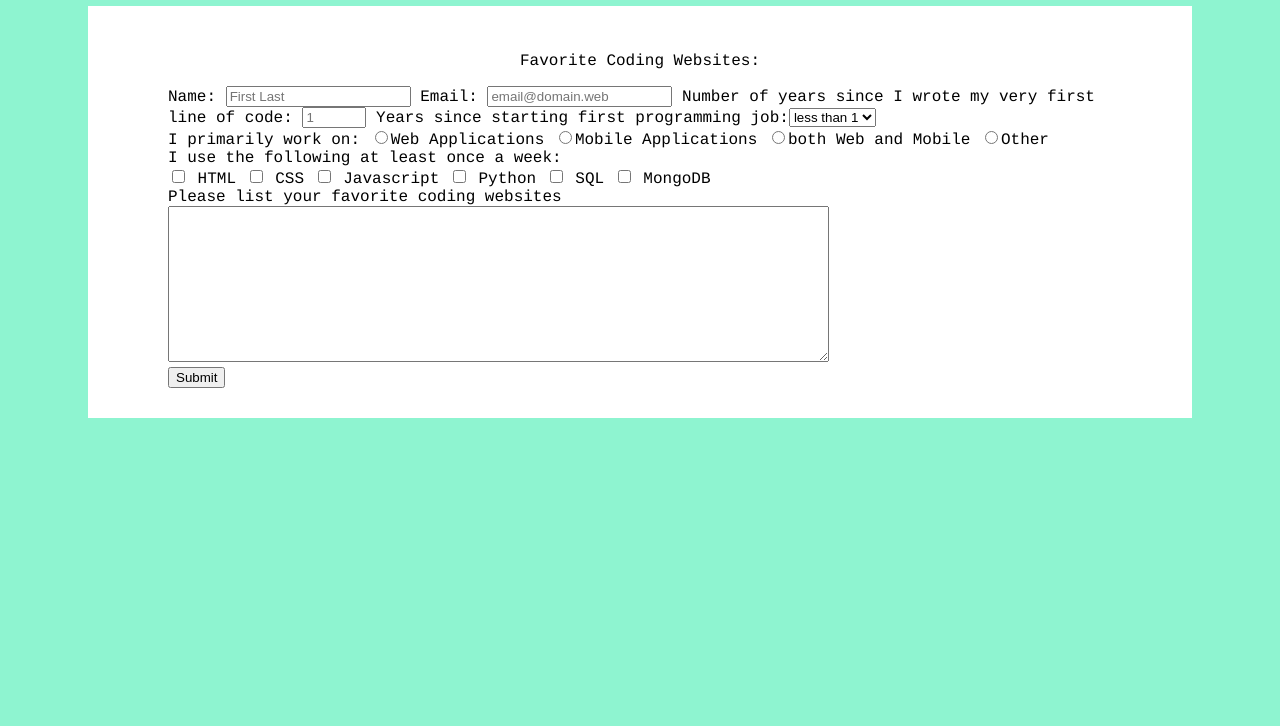
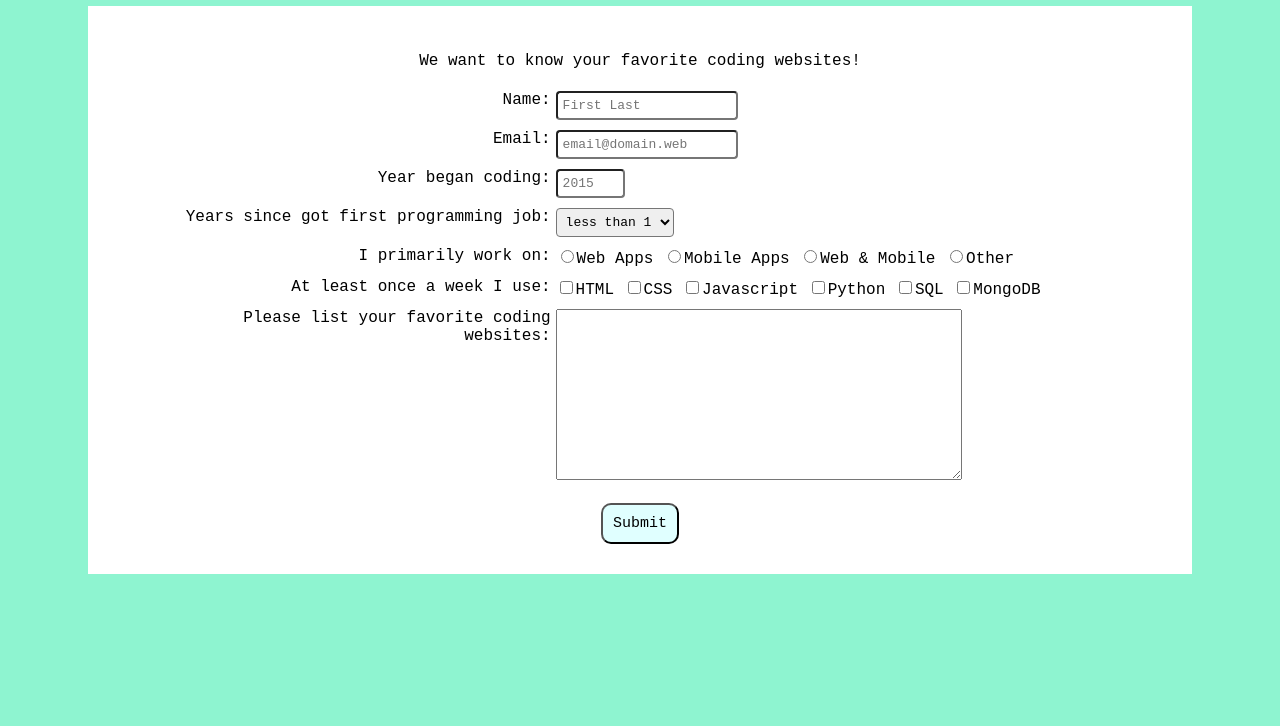
Before and after one commit to cpbcpb/fcc_survey_form, a plain HTML site: page index.html in a window 1280 px wide. Shown: the part 74-800 px from the top of the page. Drawn offline with Linux system fonts and the light colour scheme.

Commit message:
Added styling, changed content

```diff
--- a/index.html
+++ b/index.html
@@ -12,40 +12,71 @@
 <body>
   <h1 id="title">Survey Form</h1>
   <form action="" id="survey-form">
-    <p id="description">Favorite Coding Websites:</p>
-    <label id="name-label" for="name">Name:</label>
-      <input required type="text" id="name" placeholder="First Last">
-    <label id="email-label" for="email">Email: </label><input required type="email" id="email" placeholder="email@domain.web">
-    <label id="number-label" for="number">Number of years since I wrote my very first line of code: <input type="number"
-        id="number" min="1" max="130" placeholder="1"></label>
-    <label for="dropdown">Years since starting first programming job:<select name="experience" id="dropdown">
+    <p id="description">We want to know your favorite coding websites!</p>
+    <div class="aRow">
+      <div class="leftSide">
+        <label id="name-label" for="name">Name:</label></div>
+      <div class="rightSide">
+        <input required type="text" id="name" placeholder="First Last"></div>
+    </div>
+    <div class="aRow">
+      <div class="leftSide">
+        <label id="email-label" for="email">Email: </label>
+      </div>
+      <input required type="email" id="email" placeholder="email@domain.web">
+    </div>
+    <div class="aRow">
+      <div class="leftSide">
+        <label id="number-label" for="number">Year began coding: </label>
+      </div>
+      <input type="number" id="number" max="2019" min="1920" placeholder="2015">
+    </div>
+    <div class="aRow">
+      <div class="leftSide">
+        <label for="dropdown">Years since got first programming job:</label>
+      </div>
+      <select name="experience" id="dropdown">
         <option value="lessthan1">less than 1</option>
         <option value="cat">1-2</option>
         <option value="fish">3-4</option>
         <option value="small mammal">4-6</option>
         <option value="bird">6-10</option>
         <option value="reptile">11+</option>
-      </select></label><br>
-    <label for="platform">I primarily work on:
-      <input type="radio" value="web" name="platform">Web Applications
-      <input type="radio" value="mobile" name="platform">Mobile Applications
-      <input type="radio" value="web and mobile" name="platform">both Web and Mobile
-      <input type="radio" value="other" name="platform">Other<br>
-    </label>
-    I use the following at least once a week:<br>
-    <label><input value="HTML" type="checkbox" name="weekly_skills"> HTML</label>
-    <label><input value="CSS" type="checkbox" name="weekly_skills"> CSS</label>
-    <label><input value="JavaScript" type="checkbox" name="weekly_skills"> Javascript</label>
-    <label><input value="Python" type="checkbox" name="weekly_skills"> Python</label>
-    <label><input value="SQL" type="checkbox" name="weekly_skills"> SQL</label>
-    <label><input value="MongoDB" type="checkbox" name="weekly_skills"> MongoDB</label>
+      </select>
+    </div>
+
+    <div class="aRow">
+      <div class="leftSide">
+        <label for="platform">I primarily work on: </label></div>
+      <div class="rightSide">
+        <input type="radio" value="web" name="platform">Web Apps
+        <input type="radio" value="mobile" name="platform">Mobile Apps
+        <input type="radio" value="web and mobile" name="platform">Web & Mobile
+        <input type="radio" value="other" name="platform">Other
+      </div>
+    </div>
+    <div class="aRow">
+      <div class="leftSide">
+        At least once a week I use:</div>
+      <div class="rightSide">
+        <label><input value="HTML" type="checkbox" name="weekly_skills">HTML</label>
+        <label><input value="CSS" type="checkbox" name="weekly_skills">CSS</label>
+        <label><input value="JavaScript" type="checkbox" name="weekly_skills">Javascript</label>
+        <label><input value="Python" type="checkbox" name="weekly_skills">Python</label>
+        <label><input value="SQL" type="checkbox" name="weekly_skills">SQL</label>
+        <label><input value="MongoDB" type="checkbox" name="weekly_skills">MongoDB</label>
+      </div>
+    </div>
+    <div class="aRow">
+      <div class="leftSide">
+        <label for="favorites">
+          Please list your favorite coding websites: </label></div>
+      <textarea name="favorites" id="favorites" min cols="30" rows="10"></textarea>
+    </div>
     <br>
-    <label for="textadvice">
-      Please list your favorite coding websites <br>
-      <textarea name="textadvice" id="textadvice" cols="80" rows="10"></textarea>
-    </label>
-    <br>
-    <button type="submit" id="submit">Submit</button>
+    <div id="submitDiv">
+      <button type="submit" id="submit">Submit</button>
+    </div>
   </form>
 </body>
 
--- a/style.css
+++ b/style.css
@@ -1,15 +1,65 @@
 body {
-  background-color:rgb(142, 244, 208);
-  font-family:Courier, Helvetica, Arial, Helvetica, sans-serif;
+  background-color: rgb(142, 244, 208);
+  font-family: 'Courier New', Helvetica, Arial, Helvetica, sans-serif;
   padding: 0 80px;
 }
-#title, #description {
+
+#title,
+#description {
   text-align: center;
 }
-#description {
-  padding:
+
+form {
+  background-color: white;
+  padding: 30px 80px;
+  display: flex;
+  flex-direction: column;
 }
-form {
-  background-color:white;
-  padding: 30px 80px;
+
+input,
+select {
+  padding: 5px;
+  font-size: 13px;
+  font-family: 'Courier New', arial;
+  border-radius: 4px;
 }
+
+.aRow {
+  display: flex;
+  align-items: flex-start;
+  padding: 5px 0;
+}
+
+.leftSide {
+  display: inline-block;
+  text-align: right;
+  padding: 0 5px;
+  width: 40%;
+  margin-top: 0;
+}
+
+.rightSide {
+  display: inline-block;
+  text-align: left;
+  width: 55%;
+}
+
+textarea {
+  display: block;
+  overflow: scroll;
+  width: 400px;
+
+}
+
+#submit {
+  background-color: lightcyan;
+  max-width: 200px;
+  padding: 10px;
+  font-family: 'Courier New', Courier, monospace;
+  font-size: 15px;
+  border-radius: 10px;
+}
+
+#submitDiv {
+  text-align: center;
+}
```
